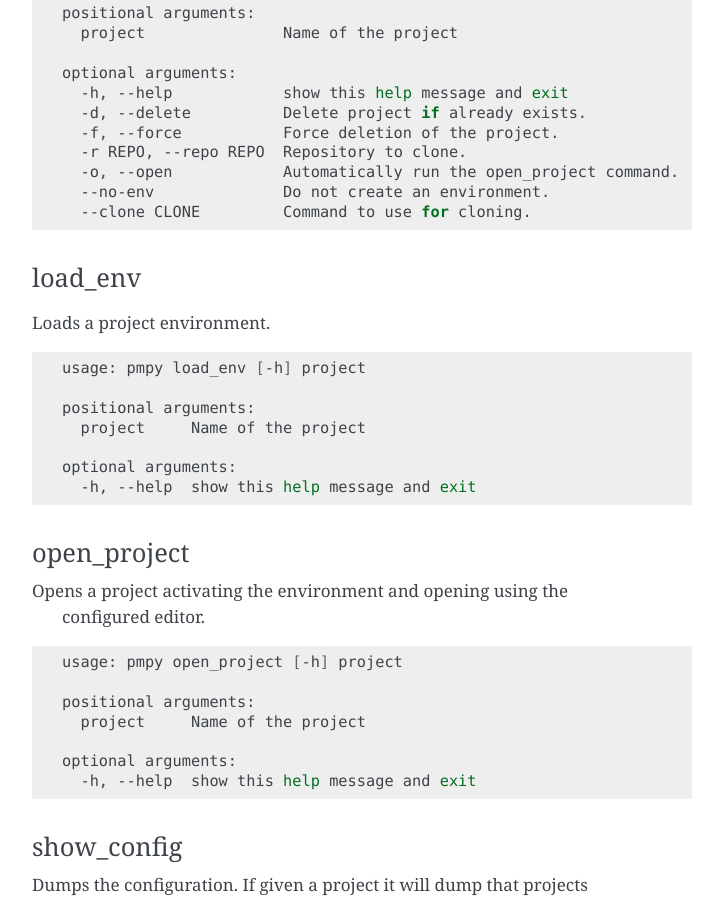
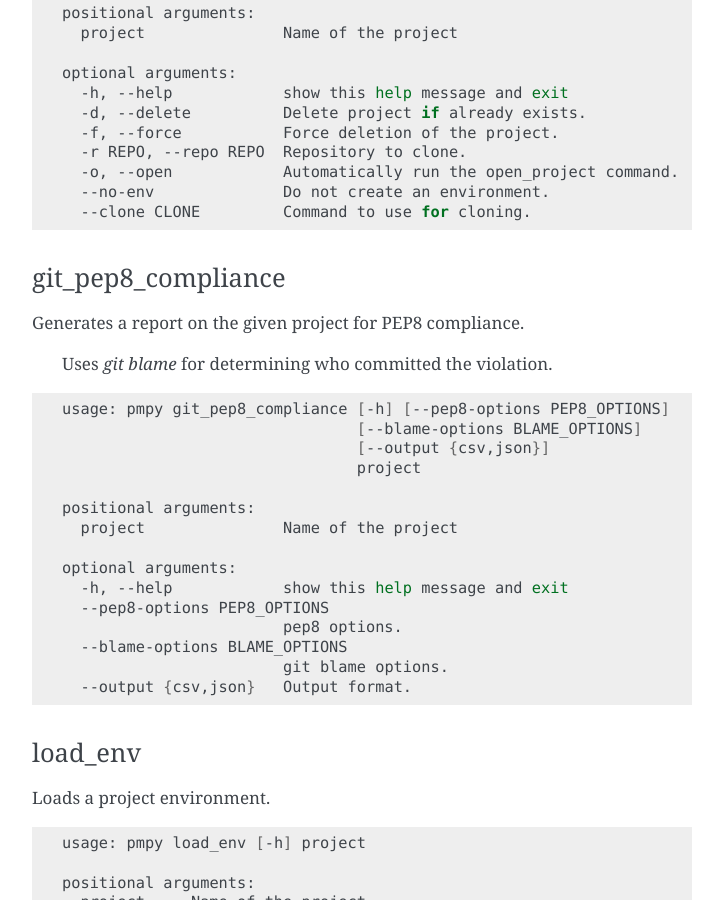
Before and after one commit to prggmr/pmpy, a Sphinx documentation site: the page built from docs/index.rst, in a window 1280 px wide and 900 px high, scrolled down 1228 px. Shown: the whole window, without its empty margins (388-1111 px from the left). Built offline with Sphinx 7.4.7, drawn with Linux system fonts in a browser that asks for light colours.

Commit message:
PEP8 compliance docs and output option added.

```diff
--- a/docs/commands/available_commands.rst
+++ b/docs/commands/available_commands.rst
@@ -5,6 +5,7 @@ Available commands
 .. include:: commands/create_config.rst
 .. include:: commands/create_env.rst
 .. include:: commands/create_project.rst
+.. include:: commands/git_pep8_compliance.rst
 .. include:: commands/load_env.rst
 .. include:: commands/open_project.rst
 .. include:: commands/show_config.rst
--- /dev/null
+++ b/docs/commands/git_pep8_compliance.rst
@@ -0,0 +1,25 @@
+git_pep8_compliance
+___________________
+
+Generates a report on the given project for PEP8 compliance.
+
+    Uses `git blame` for determining who committed the violation.
+
+
+.. code-block:: bash
+
+	usage: pmpy git_pep8_compliance [-h] [--pep8-options PEP8_OPTIONS]
+	                                [--blame-options BLAME_OPTIONS]
+	                                [--output {csv,json}]
+	                                project
+
+	positional arguments:
+	  project               Name of the project
+
+	optional arguments:
+	  -h, --help            show this help message and exit
+	  --pep8-options PEP8_OPTIONS
+	                        pep8 options.
+	  --blame-options BLAME_OPTIONS
+	                        git blame options.
+	  --output {csv,json}   Output format.
```
Also changed, not shown: 10 other files.
